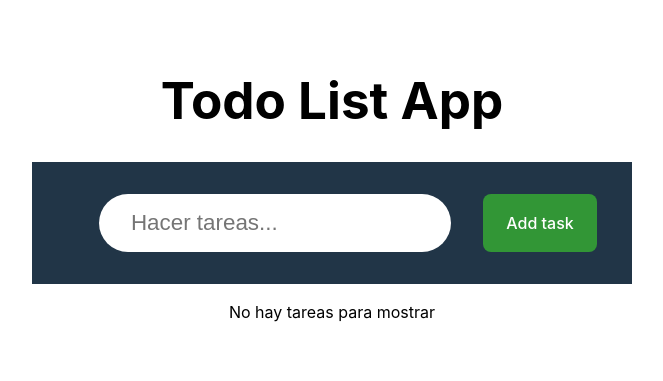
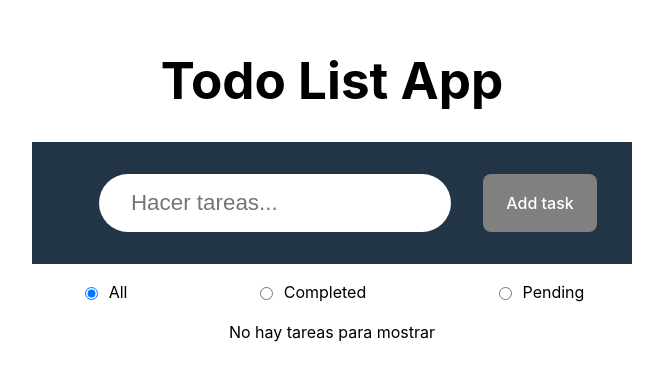
Before and after one commit to sebasz1000/programacion_web_2023-2, a React (Vite) app in the folder 03-react-hooks-events/todo-app/: page / in a window 1280 px wide. Shown: the part 211-592 px from the top of the page, without its empty margins (308-971 px from the left). Built offline with nearby package versions, Linux system fonts and the light colour scheme.

Commit message:
Adds Filters components in 03

```diff
--- a/03-react-hooks-events/todo-app/src/App.jsx
+++ b/03-react-hooks-events/todo-app/src/App.jsx
@@ -1,8 +1,27 @@
 import { useState } from 'react'
-import { Form, List } from './components'
+import { Form, List, Filters } from './components'
 
 export default function App () {
   const [todos, setTodos] = useState([])
+  const [filter, setFilter] = useState('all')
+
+  const filters = [
+    {
+      id: crypto.randomUUID(),
+      label: 'All',
+      value: 'all'
+    },
+    {
+      id: crypto.randomUUID(),
+      label: 'Completed',
+      value: 'completed'
+    },
+    {
+      id: crypto.randomUUID(),
+      label: 'Pending',
+      value: 'pending'
+    }
+  ]
 
   const createTodo = (title) => {
     const newTodo = {
@@ -29,6 +48,16 @@ export default function App () {
     setTodos(newTodos)
   }
 
+  const handleDelete = (id) => {
+    const newTodos = todos.filter((item) => item.id !== id)
+    setTodos(newTodos)
+  }
+
+  const handleFilterChange = (filterValue) => {
+    console.log(filterValue)
+    setFilter(filterValue)
+  }
+
   const hasTodos = todos.length > 0
   return (
     <>
@@ -37,10 +66,19 @@ export default function App () {
         <header className='header'>
           <Form onSubmit={createTodo} />
         </header>
+        <Filters
+          filters={filters}
+          onChange={handleFilterChange}
+          currentValue={filter}
+        />
         <main>
           {
            hasTodos
-             ? <List list={todos} onToggle={handleToggle} />
+             ? (<List
+                 list={todos}
+                 onToggle={handleToggle}
+                 onDelete={handleDelete}
+                />)
              : <p>No hay tareas para mostrar</p>
           }
 
--- a/03-react-hooks-events/todo-app/src/components/Button/Button.css
+++ b/03-react-hooks-events/todo-app/src/components/Button/Button.css
@@ -12,6 +12,14 @@ button {
 
 button:hover {
   border-color: #646cff;
+}
+
+button:disabled,
+button[disabled],
+button[disabled]:hover{
+  background-color: gray !important;
+  filter: none !important;
+  pointer-events: none;
 }
 
 button:focus,
--- a/03-react-hooks-events/todo-app/src/components/Button/Button.jsx
+++ b/03-react-hooks-events/todo-app/src/components/Button/Button.jsx
@@ -1,10 +1,11 @@
 import './Button.css'
 
-export function Button ({ labelText, type }) {
+export function Button ({ labelText, type, onClick }) {
   return (
     <button
       className={`${type}-btn`}
       type='button'
+      onClick={onClick}
     >
       {labelText}
     </button>
--- /dev/null
+++ b/03-react-hooks-events/todo-app/src/components/Filters/Filters.css
@@ -0,0 +1,10 @@
+.filters{
+    display: flex;
+    justify-content: space-around;
+    list-style: none;
+    gap: 2rem;
+}
+.filters li{
+    display: flex;
+    gap: .5rem;
+}
--- /dev/null
+++ b/03-react-hooks-events/todo-app/src/components/Filters/Filters.jsx
@@ -0,0 +1,26 @@
+import './Filters.css'
+export function Filters ({ onChange, currentValue, filters }) {
+  const handleChange = ({ target }) => {
+    onChange(target.value)
+  }
+  return (
+    <ul className='filters'>
+      {
+            filters.map(({ id, value, label }) => {
+              return (
+                <li key={id}>
+                  <input
+                    type='radio'
+                    id={id}
+                    value={value}
+                    onChange={handleChange}
+                    checked={(currentValue === value)}
+                  />
+                  <label htmlFor={id}>{label}</label>
+                </li>
+              )
+            })
+        }
+    </ul>
+  )
+}
--- a/03-react-hooks-events/todo-app/src/components/Form/Form.jsx
+++ b/03-react-hooks-events/todo-app/src/components/Form/Form.jsx
@@ -6,12 +6,13 @@ const initInputValue = ''
 export function Form ({ onSubmit }) {
   const [inputValue, setInputValue] = useState(initInputValue)
 
+  const disableBtn = inputValue.trim() === ''
   const handleChange = (e) =>
     setInputValue(e.target.value)
 
   const handleSubmit = (e) => {
     e.preventDefault()
-    if (inputValue.trim() === '') {
+    if (disableBtn) {
       return
     }
     onSubmit(inputValue)
@@ -29,6 +30,7 @@ export function Form ({ onSubmit }) {
       <button
         className='add-btn'
         type='submit'
+        disabled={disableBtn}
       >
         Add task
       </button>
--- a/03-react-hooks-events/todo-app/src/components/List/List.jsx
+++ b/03-react-hooks-events/todo-app/src/components/List/List.jsx
@@ -1,7 +1,8 @@
 import { Button } from '../'
 import './List.css'
-export function List ({ list, onToggle }) {
+export function List ({ list, onToggle, onDelete }) {
   const handleToggle = (todo) => onToggle(todo)
+  const handleDelete = (id) => onDelete(id)
 
   return (
     <ul className='list'>
@@ -9,6 +10,7 @@ export function List ({ list, onToggle }) {
         list.map(item =>
           <ListItem
             onToggle={handleToggle}
+            onDelete={handleDelete}
             key={item.id}
             todo={item}
           />)
@@ -18,7 +20,7 @@ export function List ({ list, onToggle }) {
   )
 }
 
-function ListItem ({ todo, onToggle }) {
+function ListItem ({ todo, onToggle, onDelete }) {
   const { id, title, completed } = todo
 
   const handleChange = ({ target }) => {
@@ -28,6 +30,11 @@ function ListItem ({ todo, onToggle }) {
         id
       } // = data
     )
+  }
+
+  const handleDelete = () => {
+    console.log(id)
+    onDelete(id)
   }
 
   return (
@@ -45,6 +52,7 @@ function ListItem ({ todo, onToggle }) {
       <Button
         labelText='Delete'
         type='delete'
+        onClick={handleDelete}
       />
     </li>
   )
--- a/03-react-hooks-events/todo-app/src/components/index.js
+++ b/03-react-hooks-events/todo-app/src/components/index.js
@@ -1,3 +1,4 @@
 export * from './Form/Form'
 export * from './List/List'
 export * from './Button/Button'
+export * from './Filters/Filters'
--- /dev/null
+++ b/03-react-hooks-events/todo-app/src/const/filter.js
@@ -0,0 +1,5 @@
+const filter = [
+  {
+
+  }
+]
```
